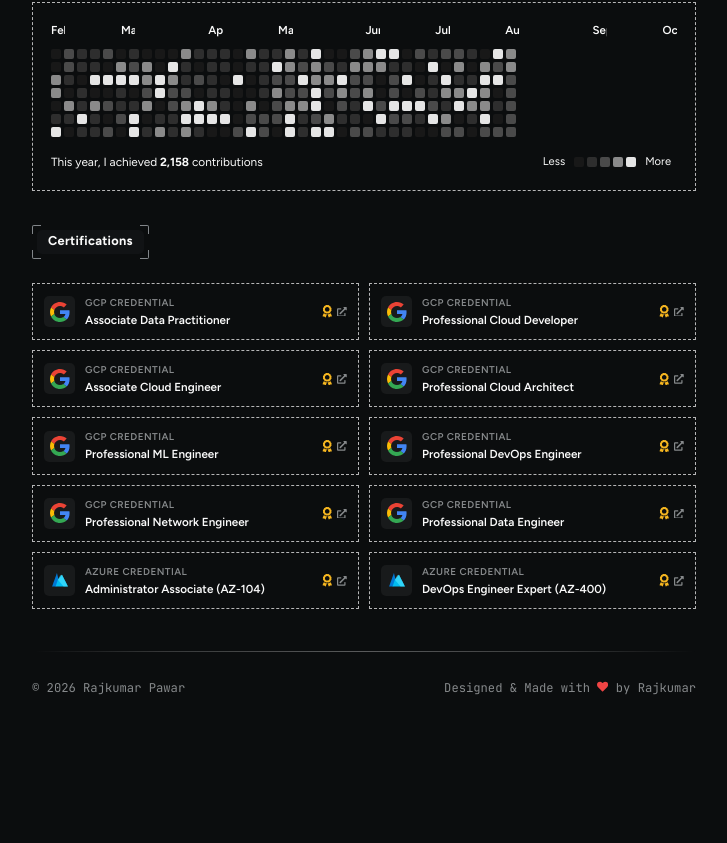
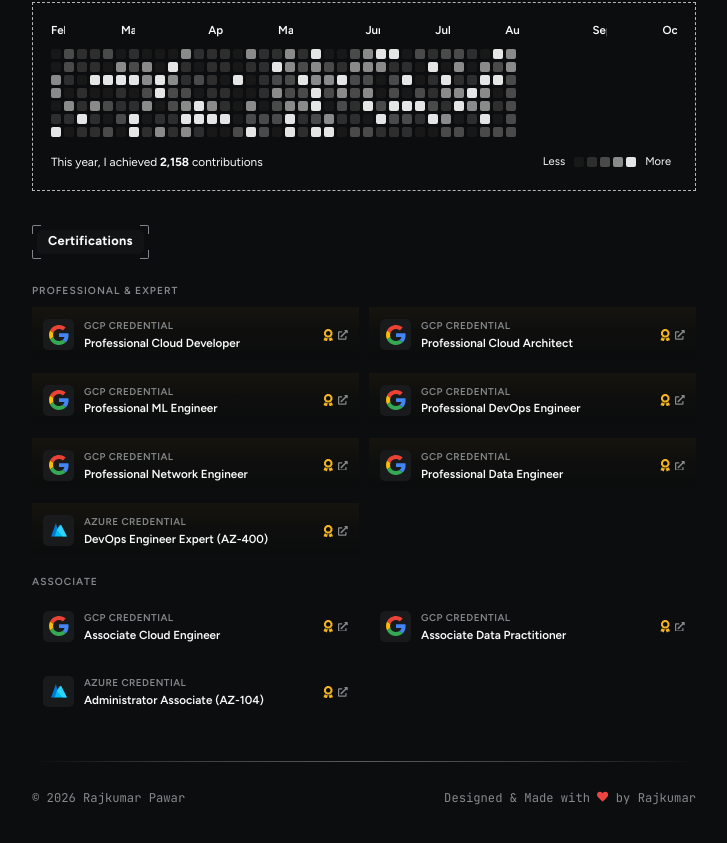
Before and after one commit to rajkumarpawar07/rajkumarpawar07.github.io, a React (Vite) app: page / in a window 1280 px wide. Shown: the part 2335-3178 px from the top of the page, without its empty margins (276-1003 px from the left). Before the commit the page ends 3106 px from the top, so only its background shows below. Built offline with nearby package versions, Linux system fonts and the light colour scheme; no server answers.

Commit message:
added custom css to certifications section

```diff
--- a/src/components/certifications/Certifications.css
+++ b/src/components/certifications/Certifications.css
@@ -1,3 +1,23 @@
+.certs-groups {
+  display: flex;
+  flex-direction: column;
+  gap: 16px;
+}
+
+.certs-group {
+  display: flex;
+  flex-direction: column;
+  gap: 8px;
+}
+
+.certs-group-label {
+  color: var(--text-muted);
+  font-size: 0.64rem;
+  font-weight: 600;
+  letter-spacing: 0.1em;
+  text-transform: uppercase;
+}
+
 .certs-grid {
   display: grid;
   grid-template-columns: repeat(2, minmax(0, 1fr));
@@ -11,12 +31,21 @@
   gap: 10px;
   padding: 11px;
   color: var(--text-primary);
-  transition: border-color 0.18s ease, background 0.18s ease;
 }
 
-.cert-card:hover {
-  border-color: var(--border-dashed-hover);
-  background: rgba(255, 255, 255, 0.015);
+/* Subtle gold/amber accent for Professional & Expert credentials */
+.cert-card.expert-tier {
+  border-color: rgba(245, 158, 11, 0.3);
+  background: linear-gradient(
+    180deg,
+    rgba(245, 158, 11, 0.05) 0%,
+    rgba(245, 158, 11, 0.015) 45%,
+    rgba(245, 158, 11, 0) 100%
+  );
+}
+
+.cert-card.expert-tier:hover {
+  border-color: rgba(245, 158, 11, 0.5);
 }
 
 .cert-icon-box {
--- a/src/components/certifications/CertificationsSection.tsx
+++ b/src/components/certifications/CertificationsSection.tsx
@@ -5,19 +5,16 @@
 import { FaAward, FaExternalLinkAlt } from 'react-icons/fa';
 import './Certifications.css';
 
-export const CertificationsSection: React.FC = () => {
-  return (
-    <section className="section-wrapper">
-      <SectionTitle>Certifications</SectionTitle>
+const expertCerts = certificationsData.filter((cert) => cert.tier === 'expert');
+const associateCerts = certificationsData.filter((cert) => cert.tier === 'associate');
 
-      <div className="certs-grid">
-        {certificationsData.map((cert, idx) => (
+const renderCertCard = (cert: (typeof certificationsData)[number], tierClass: string, idx: number) => (
   <a
     key={idx}
     href={cert.badgeUrl}
     target="_blank"
     rel="noopener noreferrer"
-            className={`cert-card dashed-box ${cert.provider.toLowerCase()}`}
+    className={`cert-card polished-card ${tierClass}`}
   >
     <div className="cert-icon-box">
       {cert.provider === 'GCP' ? (
@@ -37,7 +34,27 @@
       <FaExternalLinkAlt className="ext-icon" />
     </div>
   </a>
-        ))}
+);
+
+export const CertificationsSection: React.FC = () => {
+  return (
+    <section className="section-wrapper">
+      <SectionTitle>Certifications</SectionTitle>
+
+      <div className="certs-groups">
+        <div className="certs-group">
+          <span className="certs-group-label">Professional &amp; Expert</span>
+          <div className="certs-grid">
+            {expertCerts.map((cert, idx) => renderCertCard(cert, 'expert-tier', idx))}
+          </div>
+        </div>
+
+        <div className="certs-group">
+          <span className="certs-group-label">Associate</span>
+          <div className="certs-grid">
+            {associateCerts.map((cert, idx) => renderCertCard(cert, '', idx))}
+          </div>
+        </div>
       </div>
     </section>
   );
--- a/src/data/certifications.ts
+++ b/src/data/certifications.ts
@@ -1,58 +1,69 @@
 export interface Certification {
   provider: 'GCP' | 'Azure';
   title: string;
+  tier: 'expert' | 'associate';
   badgeUrl: string;
 }
 
 export const certificationsData: Certification[] = [
   {
     provider: 'GCP',
-    title: 'Associate Data Practitioner',
-    badgeUrl: 'https://www.credly.com/badges/dc0581e0-be77-41e1-97d8-6c248706503f',
-  },
-  {
-    provider: 'GCP',
     title: 'Professional Cloud Developer',
+    tier: 'expert',
     badgeUrl: 'https://www.credly.com/badges/5a02edc3-bf1b-405c-9f1a-e523474f9e94',
   },
   {
     provider: 'GCP',
-    title: 'Associate Cloud Engineer',
-    badgeUrl: 'https://www.credly.com/badges/ffaa6376-9b1d-4b4a-8f7b-a162d27ad403',
-  },
-  {
-    provider: 'GCP',
     title: 'Professional Cloud Architect',
+    tier: 'expert',
     badgeUrl: 'https://www.credly.com/badges/e89135e6-60f6-4d68-ad16-ef5867c2947d',
   },
   {
     provider: 'GCP',
     title: 'Professional ML Engineer',
+    tier: 'expert',
     badgeUrl: 'https://www.credly.com/badges/624784ca-410f-4fbe-8cad-d171c21728a9',
   },
   {
     provider: 'GCP',
     title: 'Professional DevOps Engineer',
+    tier: 'expert',
     badgeUrl: 'https://www.credly.com/badges/47746152-7cfc-4ed2-92ca-7066198d1279',
   },
   {
     provider: 'GCP',
     title: 'Professional Network Engineer',
+    tier: 'expert',
     badgeUrl: 'https://www.credly.com/badges/be48dc7c-9bbc-4a80-9e31-4ee26a4cada2',
   },
   {
     provider: 'GCP',
     title: 'Professional Data Engineer',
+    tier: 'expert',
     badgeUrl: 'https://www.credly.com/badges/1bf9cdc0-e003-4190-aaac-ac2fb2c279c6',
   },
   {
     provider: 'Azure',
-    title: 'Administrator Associate (AZ-104)',
-    badgeUrl: 'https://learn.microsoft.com/en-us/users/rajkumarpawar-1332/credentials/d7351a2b47a5b269',
+    title: 'DevOps Engineer Expert (AZ-400)',
+    tier: 'expert',
+    badgeUrl: 'https://learn.microsoft.com/en-us/users/rajkumarpawar-1332/credentials/74bfeea03dacb779',
+  },
+  {
+    provider: 'GCP',
+    title: 'Associate Cloud Engineer',
+    tier: 'associate',
+    badgeUrl: 'https://www.credly.com/badges/ffaa6376-9b1d-4b4a-8f7b-a162d27ad403',
+  },
+  {
+    provider: 'GCP',
+    title: 'Associate Data Practitioner',
+    tier: 'associate',
+    badgeUrl: 'https://www.credly.com/badges/dc0581e0-be77-41e1-97d8-6c248706503f',
   },
   {
     provider: 'Azure',
-    title: 'DevOps Engineer Expert (AZ-400)',
-    badgeUrl: 'https://learn.microsoft.com/en-us/users/rajkumarpawar-1332/credentials/74bfeea03dacb779',
+    title: 'Administrator Associate (AZ-104)',
+    tier: 'associate',
+    badgeUrl: 'https://learn.microsoft.com/en-us/users/rajkumarpawar-1332/credentials/d7351a2b47a5b269',
   },
 ];
```
Lines whose indentation alone changed are shown as unchanged.
